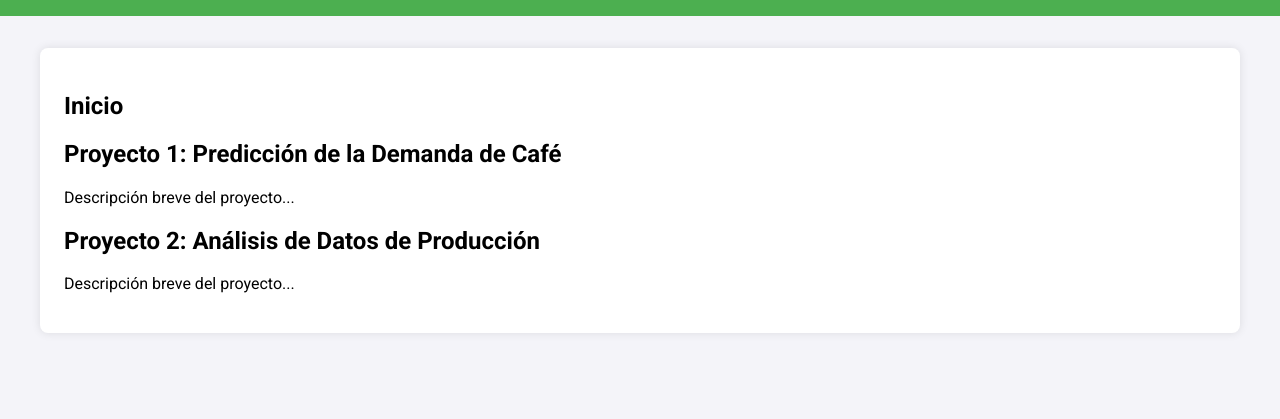
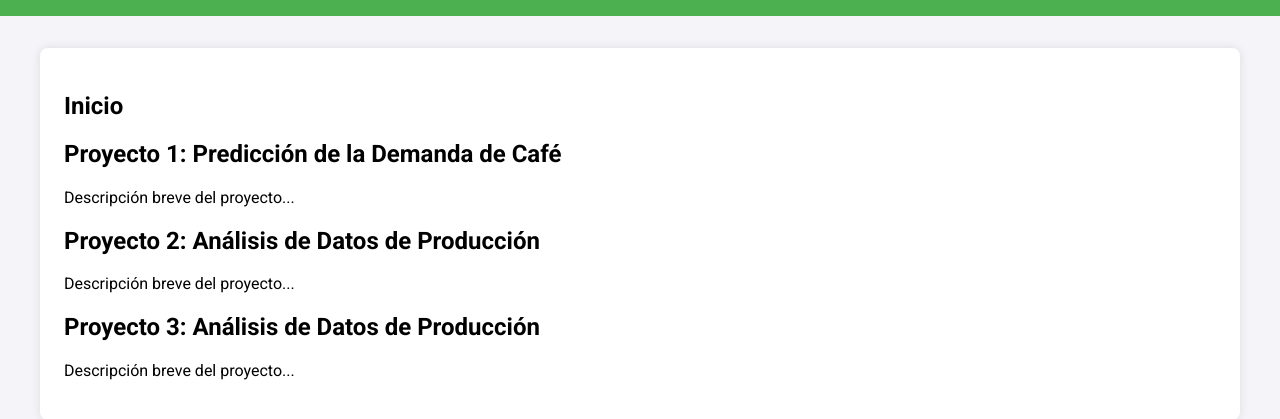
Before and after one commit to FredyAfg/mi-portafolio, a plain HTML site: page index.html in a window 1280 px wide. Shown: the part 97-516 px from the top of the page. Drawn offline with Linux system fonts and the light colour scheme.

Commit message:
Update index.html

```diff
--- a/index.html
+++ b/index.html
@@ -76,6 +76,10 @@
                 <h2>Proyecto 2: Análisis de Datos de Producción</h2>
                 <p>Descripción breve del proyecto...</p>
             </div>
+            <div class="project-item">
+                <h2>Proyecto 3: Análisis de Datos de Producción</h2>
+                <p>Descripción breve del proyecto...</p>
+            </div>
             <!-- Agrega más proyectos aquí -->
         </section>
     </div>
```
